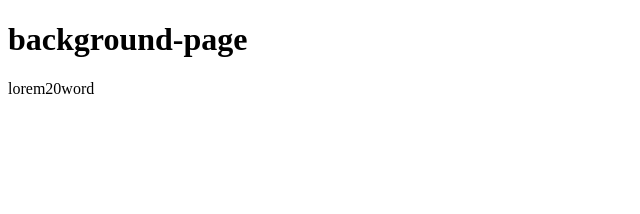
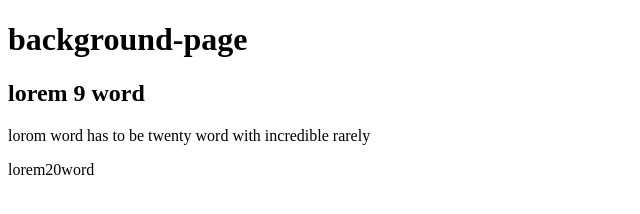
Before and after one commit to tonyclem/background-page, a plain HTML site: page index.html in a window 1280 px wide. Shown: the whole page, without its empty margins (0-640 px from the left). Drawn offline with Linux system fonts and the light colour scheme.

Commit message:
add to html

```diff
--- a/index.html
+++ b/index.html
@@ -7,6 +7,8 @@
 </head>
 <body>
 	<h1>background-page</h1>
+	<h2>lorem 9 word</h2>
+	<p>lorom word has to be twenty word with incredible rarely</p>
 	<p>lorem20word</p>
 </body>
 </html>
```
